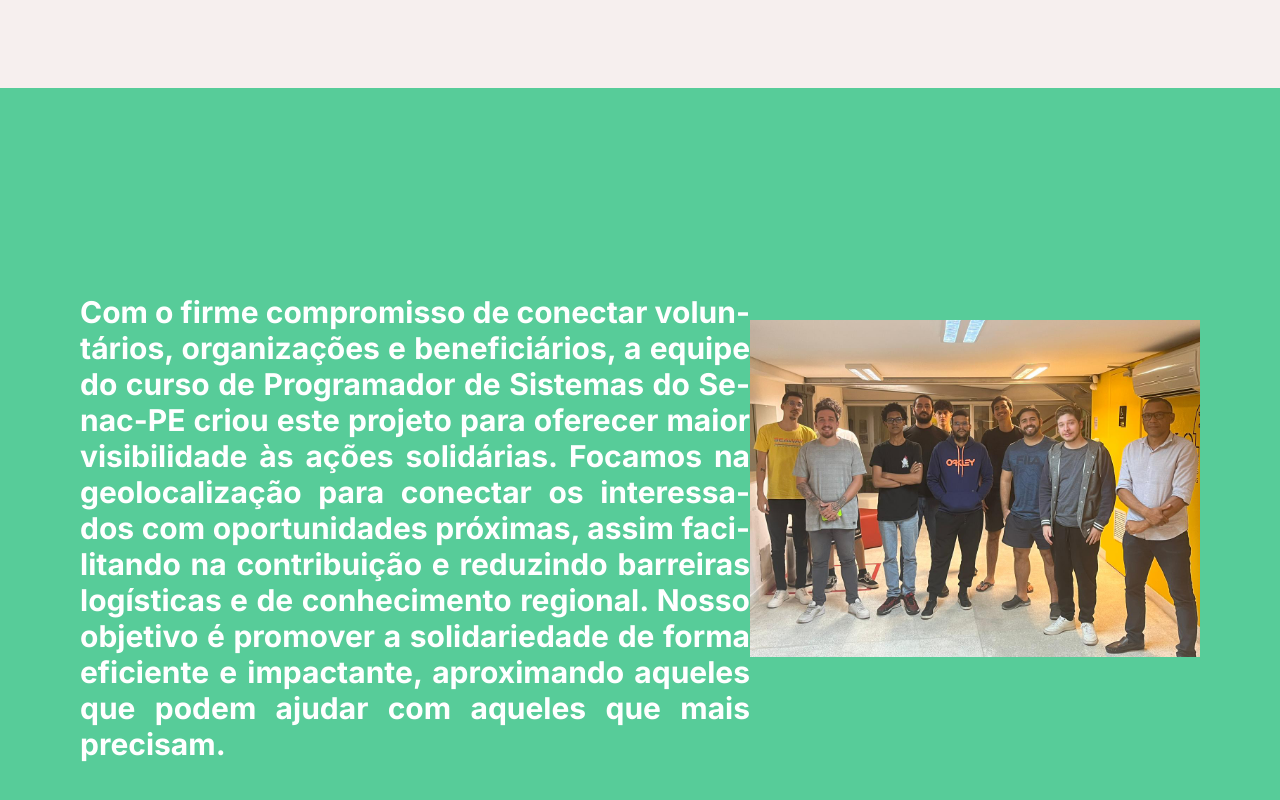
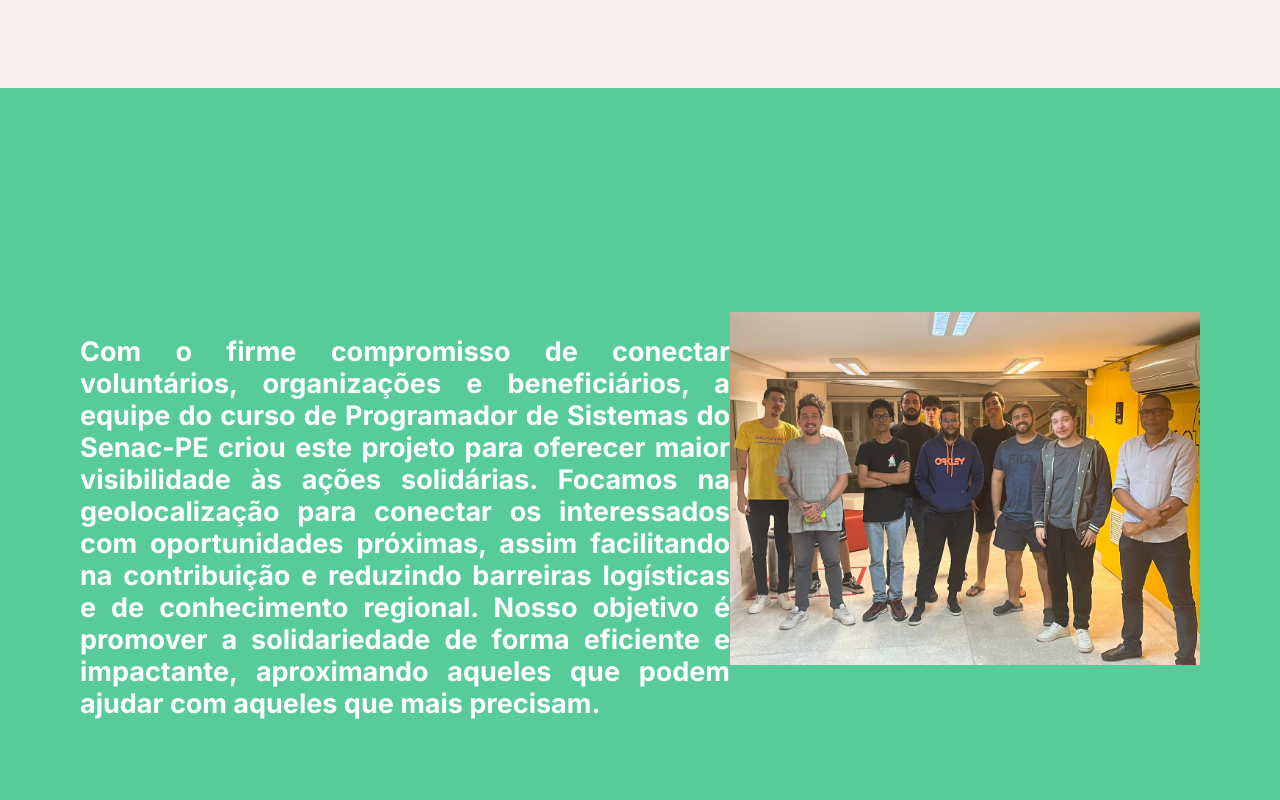
Before and after one commit to diegofmsantos/conexao-solidaria, a Next.js app: page / in a window 1280 px wide. Shown: the part 1812-2612 px from the top of the page. Built offline with nearby package versions, Linux system fonts and the light colour scheme.

Commit message:
ajuste css

```diff
--- a/src/app/components/QuemSomos.tsx
+++ b/src/app/components/QuemSomos.tsx
@@ -3,7 +3,7 @@ import Image from "next/image";
 export const QuemSomos = () => {
     return (
         <div className="w-screen min-h-screen flex flex-col gap-14 min-[375px]:gap-0 justify-between items-center px-4 py-10 bg-[#57CC99] xl:flex-row xl:px-20 md:px-14">
-            <div className="max-w-[670px] min-h-[500px] flex justify-center items-center leading-snug text-xl text-white font-bold text-justify break-words hyphens-auto md:text-2xl xl:text-3xl xl:mt-20">
+            <div className="max-w-[650px] min-h-[500px] flex justify-center items-center leading-snug text-xl text-white font-bold text-justify md:text-2xl xl:text-[27px] xl:mt-20 2xl:max-w-[750px]">
                 Com o firme compromisso de conectar voluntários, organizações e beneficiários, a equipe do curso de
                 Programador de Sistemas do Senac-PE criou este projeto para oferecer maior visibilidade às ações solidárias.
                 Focamos na geolocalização para conectar os interessados com oportunidades próximas, assim facilitando na contribuição
```
